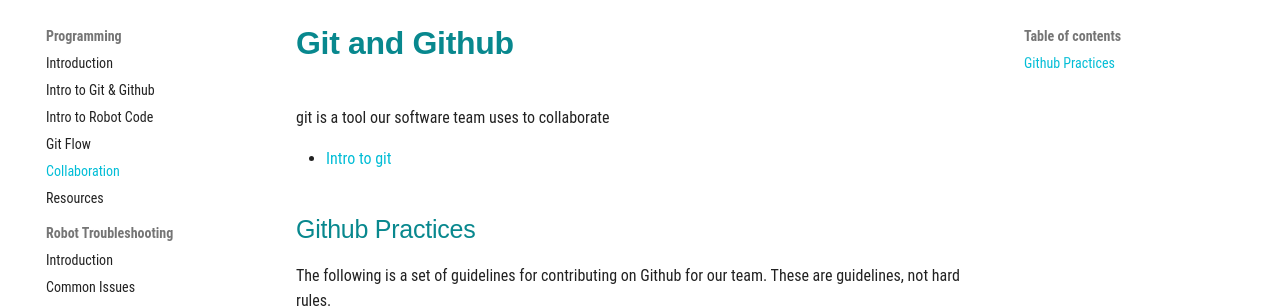
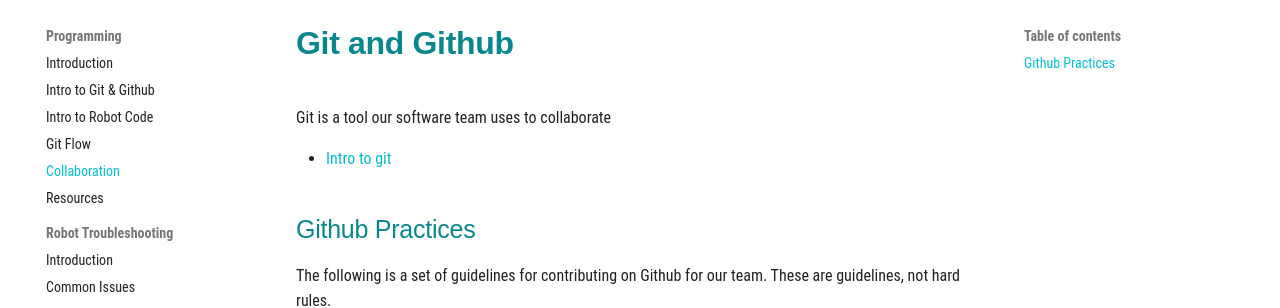
Before and after one commit to bobabots253/bobadocs, an MkDocs documentation site: the page built from docs/programming/collaboration.md, in a window 1280 px wide. Shown: the part 123-431 px from the top of the page. Built offline with MkDocs 1.6.1 and Material for MkDocs 9.7.7, drawn with Linux system fonts in a browser that asks for light colours; comment, search, counter and statistics services are not loaded.

```diff
--- a/docs/programming/collaboration.md
+++ b/docs/programming/collaboration.md
@@ -1,6 +1,6 @@
 # Git and Github
 
-git is a tool our software team uses to collaborate
+Git is a tool our software team uses to collaborate
 
 - [Intro to git](version-control.md)
 
```
Also changed, not shown: docs/electronics/sensors.md (+11 -0 lines).
